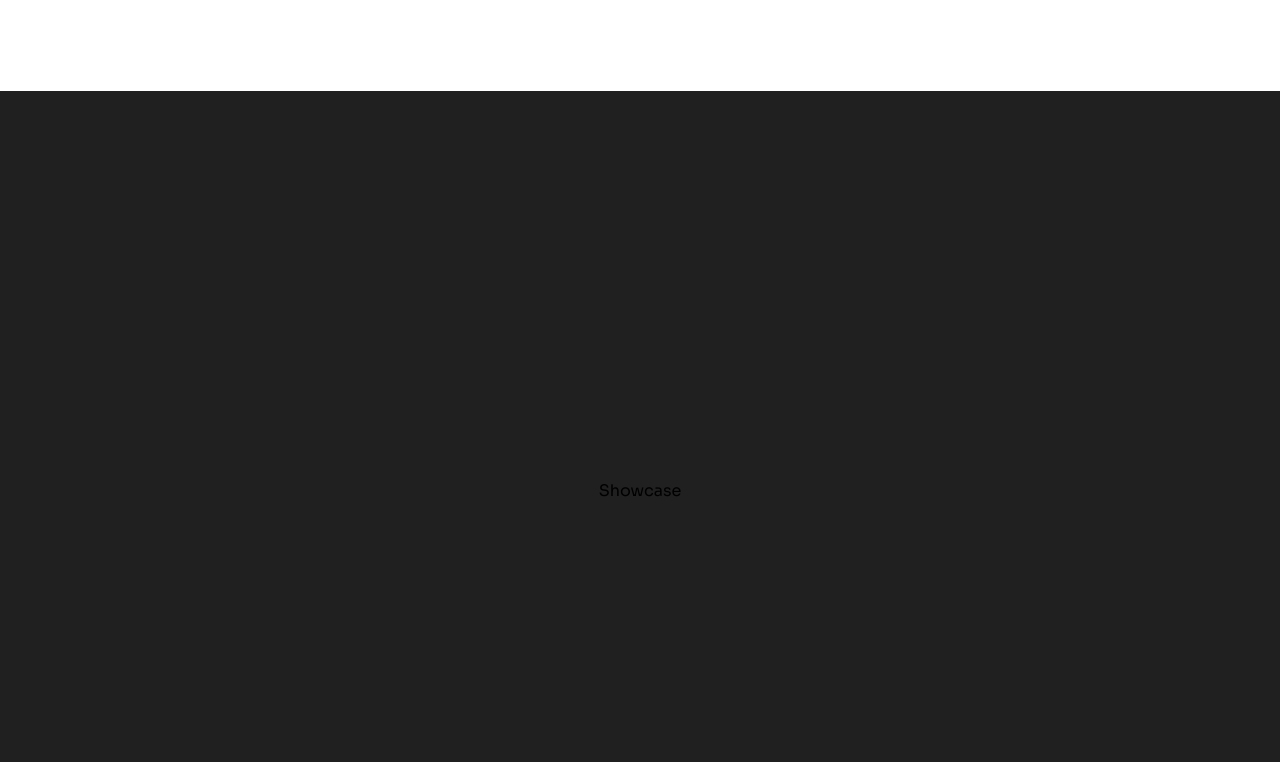
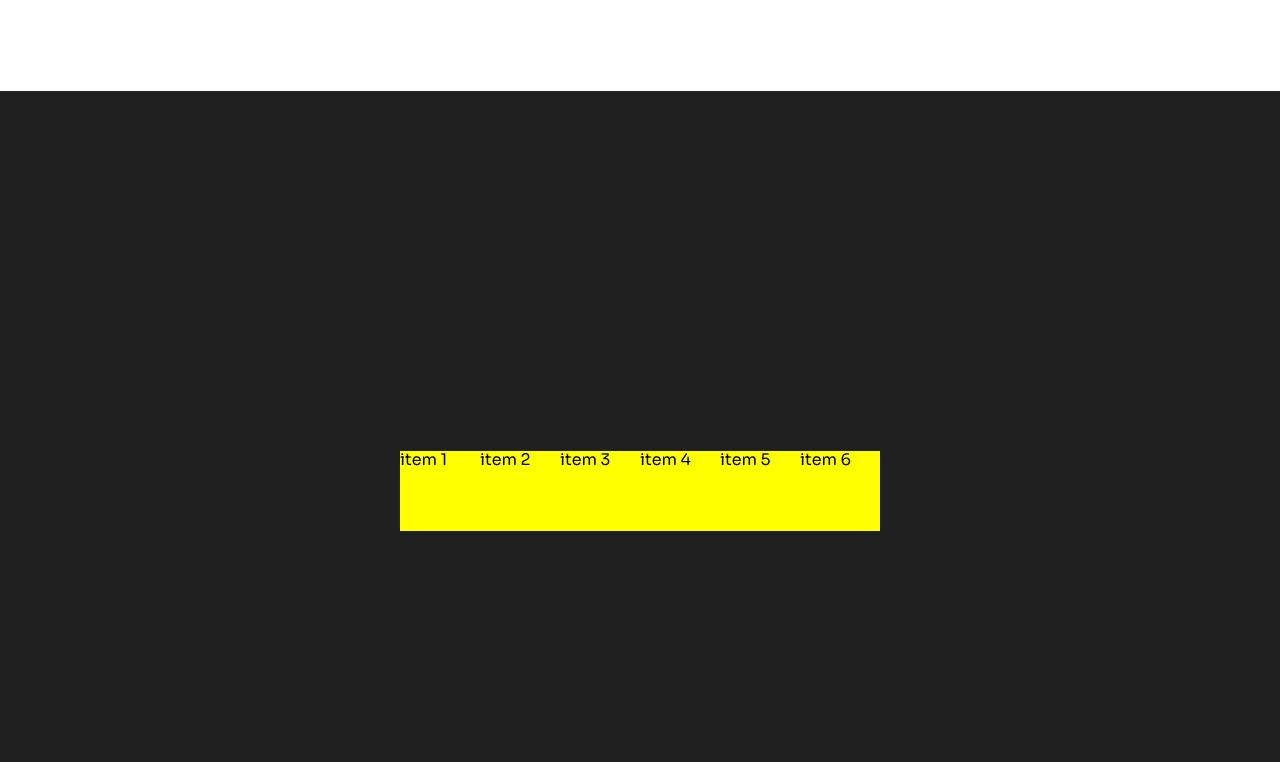
Before and after one commit to Nadim-Nahle/FinalProject3, a React (Create React App) app in the folder frontend-react/: page / in a window 1280 px wide. Shown: the part 3198-3960 px from the top of the page. Built offline with nearby package versions, Linux system fonts and the light colour scheme; a web font is replaced by a local one.

Commit message:
Frontend-React Showcase- Create Row

```diff
--- a/frontend-react/src/components/sections/Showcase.jsx
+++ b/frontend-react/src/components/sections/Showcase.jsx
@@ -12,8 +12,33 @@ const Section = styled.section`
   position: relative;
 `;
 
+const Row = styled.div`
+  background-color: lightblue;
+  white-space: nowrap;
+  box-sizing: content-box;
+  margin: 2rem 0;
+  display: flex;
+
+  div {
+    width: 5rem;
+    height: 5rem;
+    background-color: yellow;
+  }
+`;
+
 const Showcase = () => {
-  return <Section>Showcase</Section>;
+  return (
+    <Section>
+      <Row>
+        <div>item 1</div>
+        <div>item 2</div>
+        <div>item 3</div>
+        <div>item 4</div>
+        <div>item 5</div>
+        <div>item 6</div>
+      </Row>
+    </Section>
+  );
 };
 
 export default Showcase;
```
